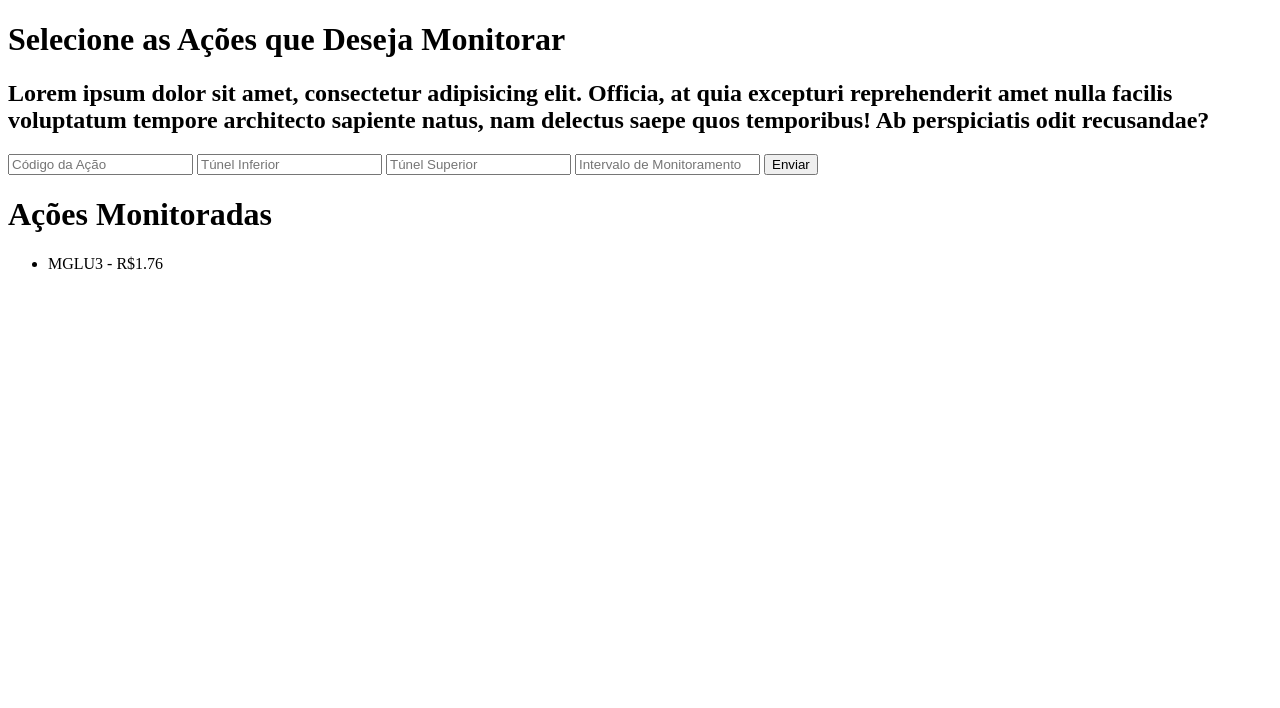
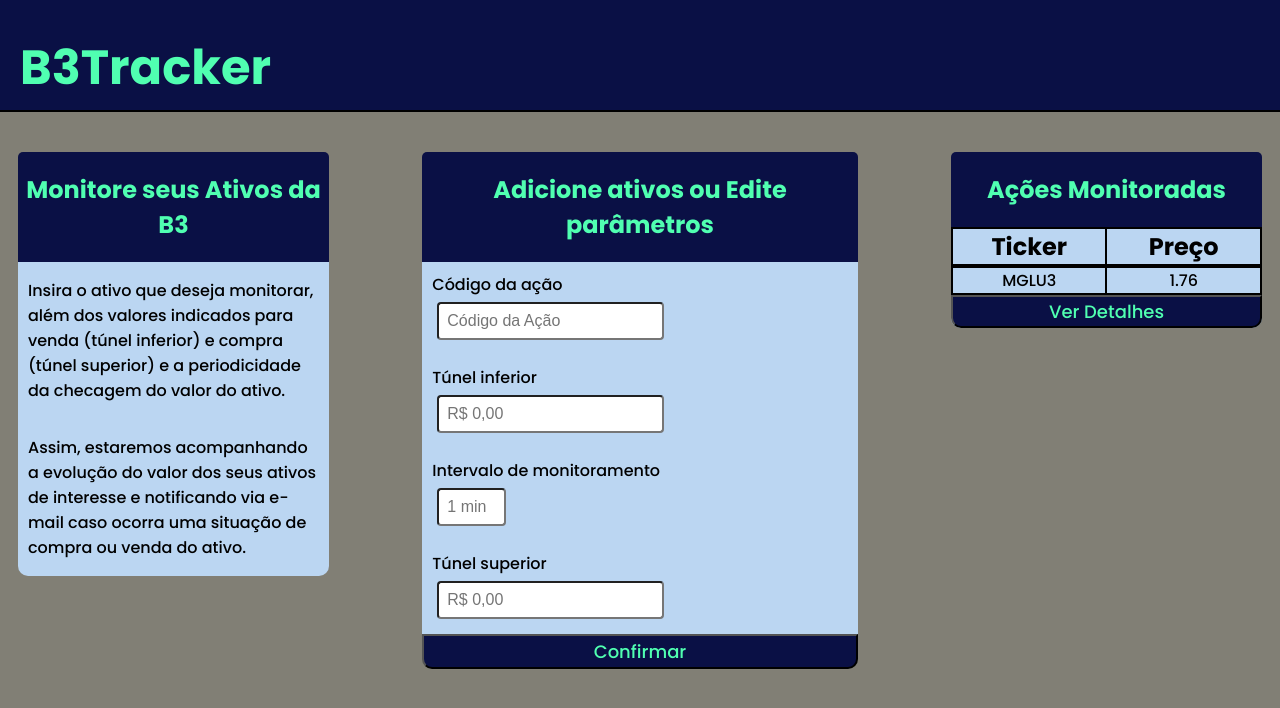
Before and after one commit to RafaelTimbo308/B3Tracker, a Django app: page / in a window 1280 px wide. Shown: the top 708 px of the page. Run offline with Django 4.2, Linux system fonts and the light colour scheme; data comes from the database, SQL or seed files in the repository; both versions use the stored data as it was after the commit.

Commit message:
Update no Front-end e correção de bugs no monitoramento

```diff
--- /dev/null
+++ b/Ticker/static/Ticker/form.css
@@ -0,0 +1,79 @@
+form{
+    display: flex;
+    flex-wrap: wrap;
+}
+
+.form-control {
+    flex: 1 1 50%; /* Cada div ocupa metade da largura da linha */
+    box-sizing: border-box;
+    padding: 10px;
+}
+
+
+.form-control:last-child {
+    flex-basis: 100%; /* A última div ocupa todo o comprimento da linha */
+    border-right: none; /* Remove a borda direita da última div */
+}
+
+.button-control{
+    width:100%;
+    height:35px;
+}
+
+button {
+    width: 100%;
+    height:100%;
+    font-family:'Poppins', sans-serif;
+    box-sizing: border-box;
+    background-color: #0A1045;
+    color: #50FFB1;
+    cursor: pointer;
+    border-bottom-left-radius: 10px;
+    border-bottom-right-radius: 10px;
+    font-size: large;
+}
+
+button:hover{
+    color:#AA4586;
+}
+
+input{
+    padding: 8px;
+    margin: 5px;
+    border-radius: 4px;
+    font-size: 16px;
+}
+
+input:focus{
+    outline: none;
+    border-color: #AA4586;
+}
+
+.form-control{
+    padding: 10px;
+    position:relative;
+    background-color: #BBD6F2
+}
+
+.button-control{
+    position:relative;
+    border-bottom-left-radius: 10px;
+    border-bottom-right-radius: 10px;
+}
+
+.form-control label{
+    display: flex;
+}
+
+.form-control input{
+    display:inline;
+}
+
+label{
+    font-family:'Poppins', sans-serif;
+}
+
+input[type=number]::-webkit-inner-spin-button,
+input[type=number]::-webkit-outer-spin-button {
+    -webkit-appearance: none;
+}
--- a/Ticker/static/Ticker/home.css
+++ b/Ticker/static/Ticker/home.css
@@ -0,0 +1,64 @@
+.container{
+    padding-left: 10px;
+    padding-right: 10px;
+    margin-top:50px;
+    display: flex;
+    flex-flow: row wrap;
+    justify-content: space-between;
+    align-items: flex-start;
+}
+
+.div-header{
+    border-top-left-radius: 5px;
+    border-top-right-radius: 5px;
+    text-align: center;
+    background-color: #0A1045;
+}
+
+.div-header h2{
+    color:#50FFB1
+}
+
+
+#instructions{
+    border-radius: 10px;
+    width: 25%;
+}
+
+#instructions p{
+    padding:0px 10px;
+}
+
+#form-container{
+    border-radius: 10px;
+    display: flex;
+    flex-flow: column wrap;
+    max-width: 35%;
+    background-color: #817F75;
+}
+
+#ticker-list-container{
+
+    border-radius: 10px;
+    display: flex;
+    flex-flow: column nowrap;
+    width: 25%;
+}
+
+.item{
+    display: flex;
+    flex-flow: column;
+    background-color: #BBD6F2;
+    font-family:'Poppins', sans-serif;
+}
+
+.error-msg{
+    margin:10px 40%;
+    width:20%;
+    border-radius: 10px;
+    border:1px solid black;
+    background-color: #0A1045;
+    color:#AA4586;
+    justify-content: center;
+    text-align: center;
+}
--- /dev/null
+++ b/Ticker/static/Ticker/ticker_list.css
@@ -0,0 +1,18 @@
+.ticker{
+    border: 1px solid black;
+    display: flex;
+    flex-flow: row nowrap;
+}
+
+.ticker-info{
+    border: 1px solid black;
+    width:50%;
+    text-align: center;
+    font-family: 'Poppins' , sans-serif;
+}
+
+#ticker-info-title,
+#ticker-info-value{
+    font-size: x-large;
+    font-weight: bold;
+}
--- a/Ticker/tasks.py
+++ b/Ticker/tasks.py
@@ -3,6 +3,7 @@ from django.core.mail import send_mail
 from .models import Ticker
 import threading
 import yfinance as yf
+from time import sleep
 
 def send_mail_sell(ticker ,  value):
 
@@ -60,10 +61,9 @@ def send_mail_upload(code):
 
 def monitoring(code):
 
-    ticker = Ticker.objects.get(ticker = code+".SA")
-
     while True:
-
+        sleep(60)
+        ticker = Ticker.objects.get(ticker=code)
         last_update = ticker.last_update
         clock = timezone.now()
         delta = clock - last_update
--- a/Ticker/templates/Ticker/home.html
+++ b/Ticker/templates/Ticker/home.html
@@ -4,43 +4,115 @@
 {% block title %} Home {% endblock  %}
 {% block static_files %}
     <link rel="stylesheet" href="{% static "Ticker/home.css" %}">
+    <link rel="stylesheet" href="{% static "Ticker/form.css" %}">
+    <link rel="stylesheet" href="{% static "Ticker/ticker_list.css" %}">
+    <script src="https://code.jquery.com/jquery-3.7.1.min.js"></script>
+    <script src="https://cdnjs.cloudflare.com/ajax/libs/jquery.mask/1.14.16/jquery.mask.js"></script>
+    <script>
+        $(document).ready(function() {
+            $('.money').mask('000.00', {reverse: true});
+        });
+    </script>
 {% endblock  %}
 
 {% block content %}
 
-<div class = "instructions">
+<div class = "item" id = "instructions">
 
-    <h1>Selecione as Ações que Deseja Monitorar</h1>
+    <header class = "div-header">
+        <h2>Monitore seus Ativos da B3</h2>
+    </header>
 
-    <h2>
-        Lorem ipsum dolor sit amet, consectetur adipisicing elit. Officia, at quia excepturi reprehenderit amet nulla facilis voluptatum tempore architecto sapiente natus, nam delectus saepe quos temporibus! Ab perspiciatis odit recusandae?
-    </h2>
+    <p>
+        Insira o ativo que deseja monitorar, além dos valores indicados para venda (túnel inferior) e compra (túnel superior) e a periodicidade da checagem do valor do ativo.
+    </p>
+
+    <p>
+        Assim, estaremos acompanhando a evolução do valor dos seus ativos de interesse e notificando via e-mail caso ocorra uma situação de compra ou venda do ativo.
+    </p>
 </div>
 
-<div class = "form-container">
-    <p class = "error-msg">{{error}}</p>
+<div class = "item" id =  "form-container">
+    <header class = "div-header">
+        <h2>Adicione ativos ou Edite parâmetros</h2>
+    </header>
+
     <form action="" method = "POST">
         {% csrf_token %}
-        <input type="text" name="ticker" id=""placeholder = "Código da Ação">
-        <input type="floatformat" name="tunnel-inf" id=""placeholder = "Túnel Inferior">
-        <input type="floatformat" name="tunnel-sup" id=""placeholder = "Túnel Superior">
-        <input type="number" name="interval" id="" placeholder = "Intervalo de Monitoramento">
-        <button type="submit">Enviar</button>
+        <div class = "form-control">
+            <label for="ticker">Código da ação</label>
+            <input type="text" maxlength="5" name="ticker" placeholder = "Código da Ação" required>
+        </div>
+
+        <div class = "form-control">
+            <label for="tunnel-inf">Túnel inferior</label>
+            <input type="text" step="0.01" min="0" name="tunnel-inf" placeholder = "R$ 0,00" class="money" required>
+        </div>
+
+        <div class="form-control">
+            <label for="interval">Intervalo de monitoramento</label>
+            <input type="number" name="interval" min="1" max="999" placeholder = "1 min" required>
+        </div>
+
+        <div class = "form-control">
+            <label for="tunnel-sup">Túnel superior</label>
+            <input type="text" name="tunnel-sup" placeholder = "R$ 0,00" class="money" required>
+        </div>
+
+        <div class="button-control">
+            <button type="submit">Confirmar</button>
+        </div>
     </form>
 
 </div>
 
-<div class = "ticker-list-container">
+<div class = "item" id = "ticker-list-container">
 
-    <h1>Ações Monitoradas</h1>
+    <header class = "div-header">
+        <h2>Ações Monitoradas</h2>
+    </header>
 
-    <ul class = "ticker-list">
-        {% for ticker in tickers %}
-        <li class = "ticker-list-item">
-            {{ticker.ticker}} - R${{ticker.value}}
-        </li>
-        {% endfor %}
-    </ul>
+    <div class = "ticker">
+        <div class = "ticker-info" id="ticker-info-title">
+            Ticker
+        </div>
+
+        <div class = "ticker-info" id="ticker-info-value">
+            Preço
+        </div>
+    </div>
+
+    {% for ticker in tickers %}
+
+    <div class = "ticker">
+        <div class = "ticker-info">
+            {{ticker.ticker}}
+        </div>
+
+        <div class = "ticker-info">
+            {{ticker.value}}
+        </div>
+    </div>
+
+    {% endfor %}
+
+    <div class = "ticker-button">
+        <a href="">
+            <button>Ver Detalhes</button>
+        </a>
+    </div>
 </div>
 
 {% endblock  %}
+
+{% block error_msg %}
+
+    {% if error %}
+    <div class = "error-msg">
+        <h2>
+            {{error}}
+        </h2>
+    </div>
+    {% endif %}
+
+{% endblock  %}
--- a/Ticker/views.py
+++ b/Ticker/views.py
@@ -12,30 +12,29 @@ def Home(request):
     if request.method =="POST":
 
         code = request.POST.get('ticker').upper()
-        ticker = code+".SA"
         tunnel_inf = request.POST.get('tunnel-inf')
         tunnel_sup = request.POST.get('tunnel-sup')
         now = timezone.now()
         interval = request.POST.get('interval')
         try:
-            value = yf.Ticker(ticker).history(period="1d")['Close'].iloc[-1]
+            value = yf.Ticker(code+".SA").history(period="1d")['Close'].iloc[-1]
         except:
             tickers = Ticker.objects.all()
-            error_msg = f"Ação {ticker} não encontrada."
+            error_msg = f"Ação {code} não encontrada."
             return render(request , "Ticker/home.html",{
                 "tickers":tickers,
                 "error":error_msg,
             })
 
         new_obj = Ticker(
-            ticker = ticker,
+            ticker = code,
             tunnel_inf = tunnel_inf,
             tunnel_sup = tunnel_sup,
             value = value,
             interval = interval,
                 last_update = now)
 
-        if Ticker.objects.filter(ticker = ticker).exists() == False:
+        if Ticker.objects.filter(ticker = code).exists() == False:
             new_obj.save()
             create_monitoring_thread(code)
 
--- a/static/style.css
+++ b/static/style.css
@@ -0,0 +1,21 @@
+@import url('https://fonts.googleapis.com/css2?family=Poppins:wght@300;500;700&family=Roboto+Condensed:wght@400;700&display=swap');
+
+body{
+    background-color: #817F75;
+}
+
+#principal{
+    border: 2px solid black;
+    height: 100px;
+    margin:-10px;
+    background-color: #0A1045;
+    padding-left: 20px;
+    padding-bottom: 10px;
+}
+
+#title{
+    color: #50FFB1;
+    font-size: 3em;
+    font-weight: bold;
+    font-family:'Poppins', sans-serif;
+}
--- a/templates/base.html
+++ b/templates/base.html
@@ -6,13 +6,24 @@
     <meta charset="UTF-8">
     <meta name="viewport" content="width=device-width, initial-scale=1.0">
     <title>{% block title %}{% endblock  %}</title>
+    <link rel="stylesheet" href="{% static "style.css" %}">
     {% block static_files %}{% endblock  %}
 
 </head>
 
 <body>
 
-    {% block content %}{% endblock  %}
+    <header id="principal">
+
+        <h1 id="title">B3Tracker</h1>
+
+    </header>
+
+    <div class="container">
+        {% block content %}{% endblock  %}
+    </div>
+
+    {% block error_msg %}{% endblock  %}
 
 </body>
 </html>
--- /dev/null
+++ b/templates/details.html
@@ -0,0 +1,2 @@
+{% load static %}
+{% extends "base.html" %}
```
Also changed, not shown: db.sqlite3.
